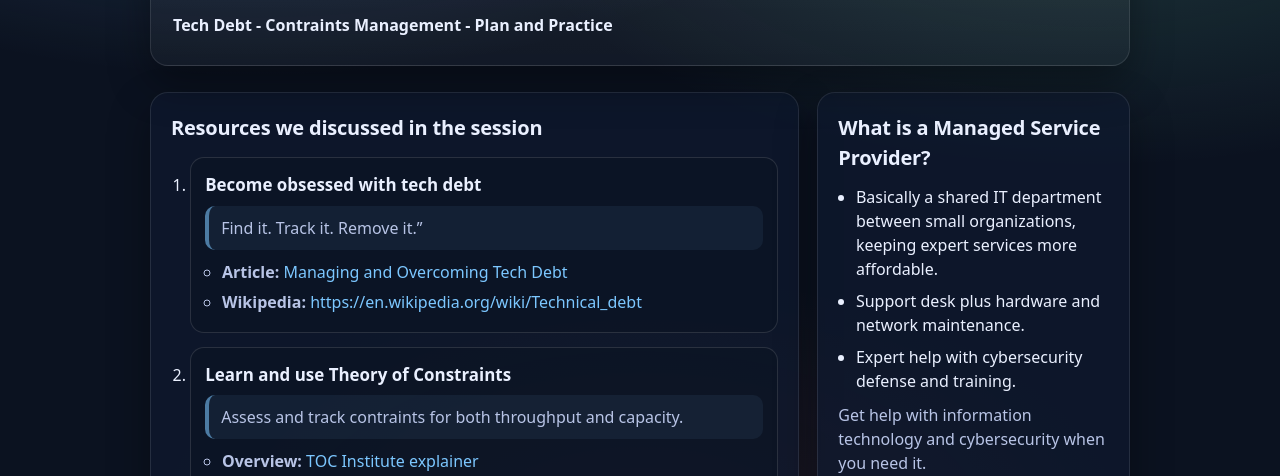
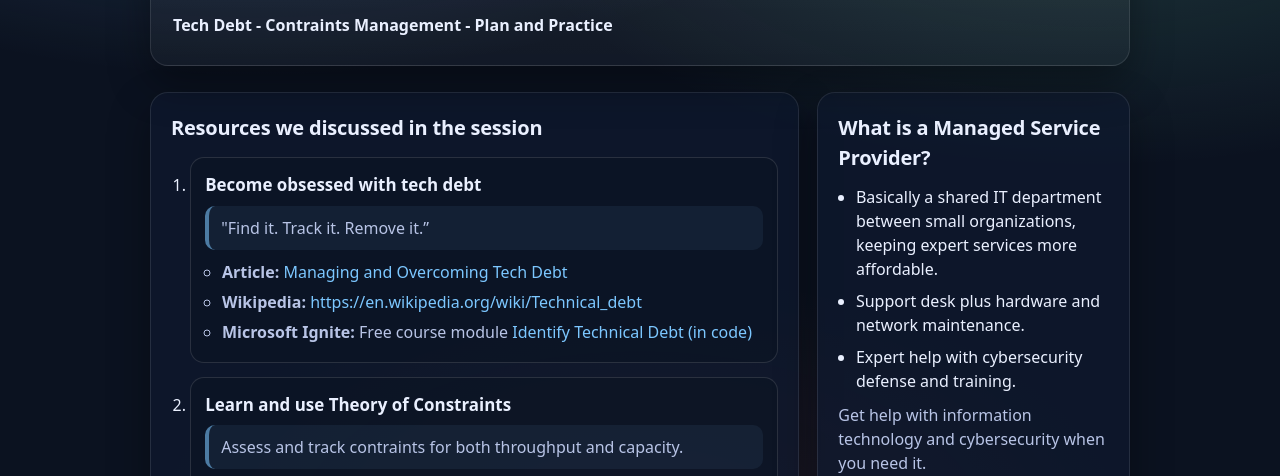
Before and after one commit to zenfocustech/learn, a plain HTML site: page ai-dev-rsrcs.html in a window 1280 px wide. Shown: the part 253-729 px from the top of the page. Drawn offline with Linux system fonts and the light colour scheme.

Commit message:
Update ai-dev-rsrcs.html
Add the microsoft course

```diff
--- a/ai-dev-rsrcs.html
+++ b/ai-dev-rsrcs.html
@@ -254,10 +254,11 @@
         <ol class="defenses">
           <li>
             <h3>Become obsessed with tech debt</h3>
-            <p class="quote">Find it. Track it. Remove it.”</p>
+            <p class="quote">"Find it. Track it. Remove it.”</p>
             <ul class="links">
               <li><strong>Article: </strong><a href="https://medium.com/@JacekWo/mastering-technical-debt-a-comprehensive-guide-to-understanding-managing-and-overcoming-19d2ced78942" rel="noopener">Managing and Overcoming Tech Debt</a></li>
               <li><strong>Wikipedia: </strong><a href="https://en.wikipedia.org/wiki/Technical_debt" rel="noopener">https://en.wikipedia.org/wiki/Technical_debt</a></li>
+              <li><strong>Microsoft Ignite: </strong> Free course module <a href="https://learn.microsoft.com/en-us/training/modules/identify-technical-debt/" rel="noopener">Identify Technical Debt (in code)</a></li>
             </ul>
           </li>
 
```
